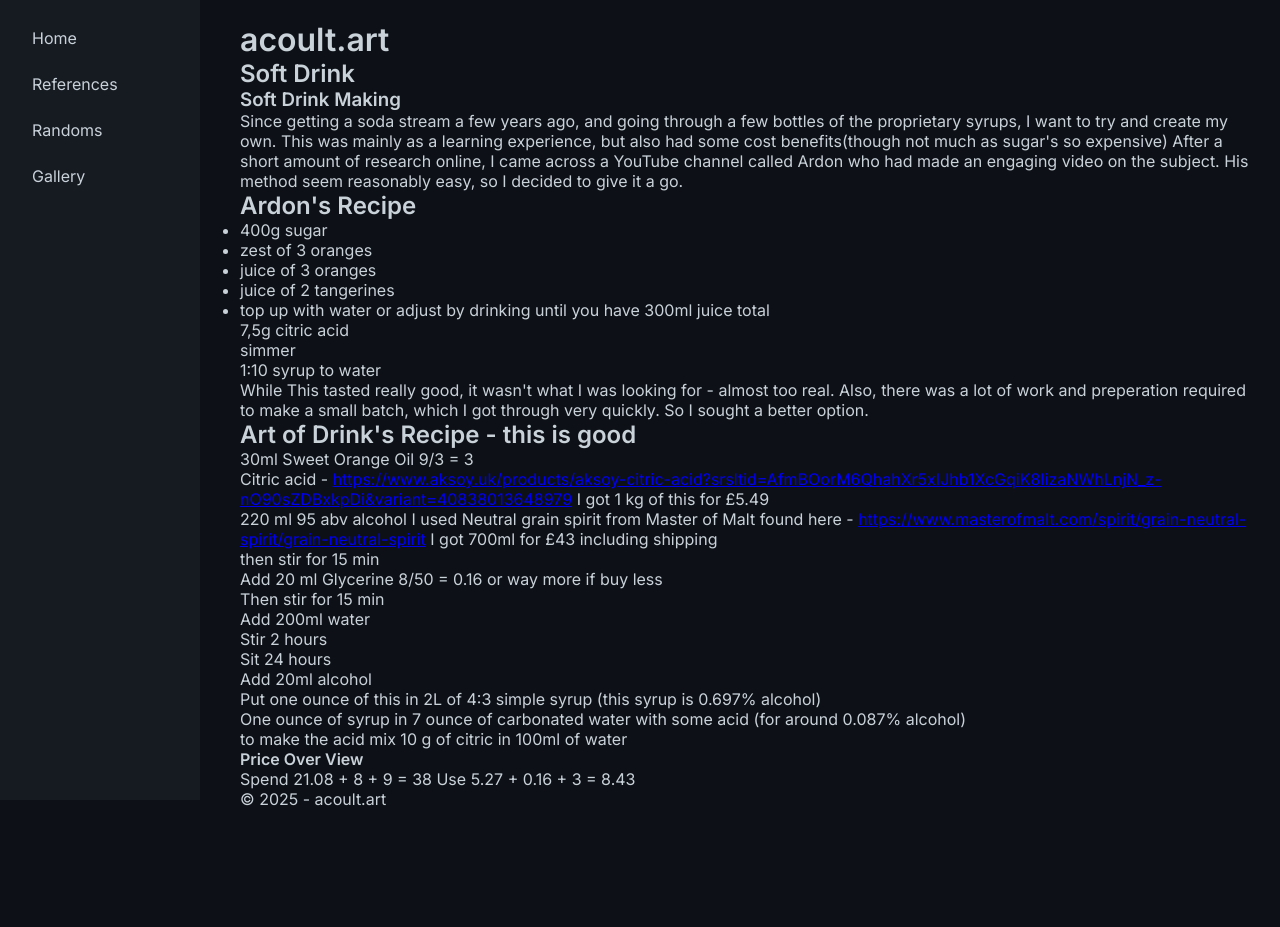
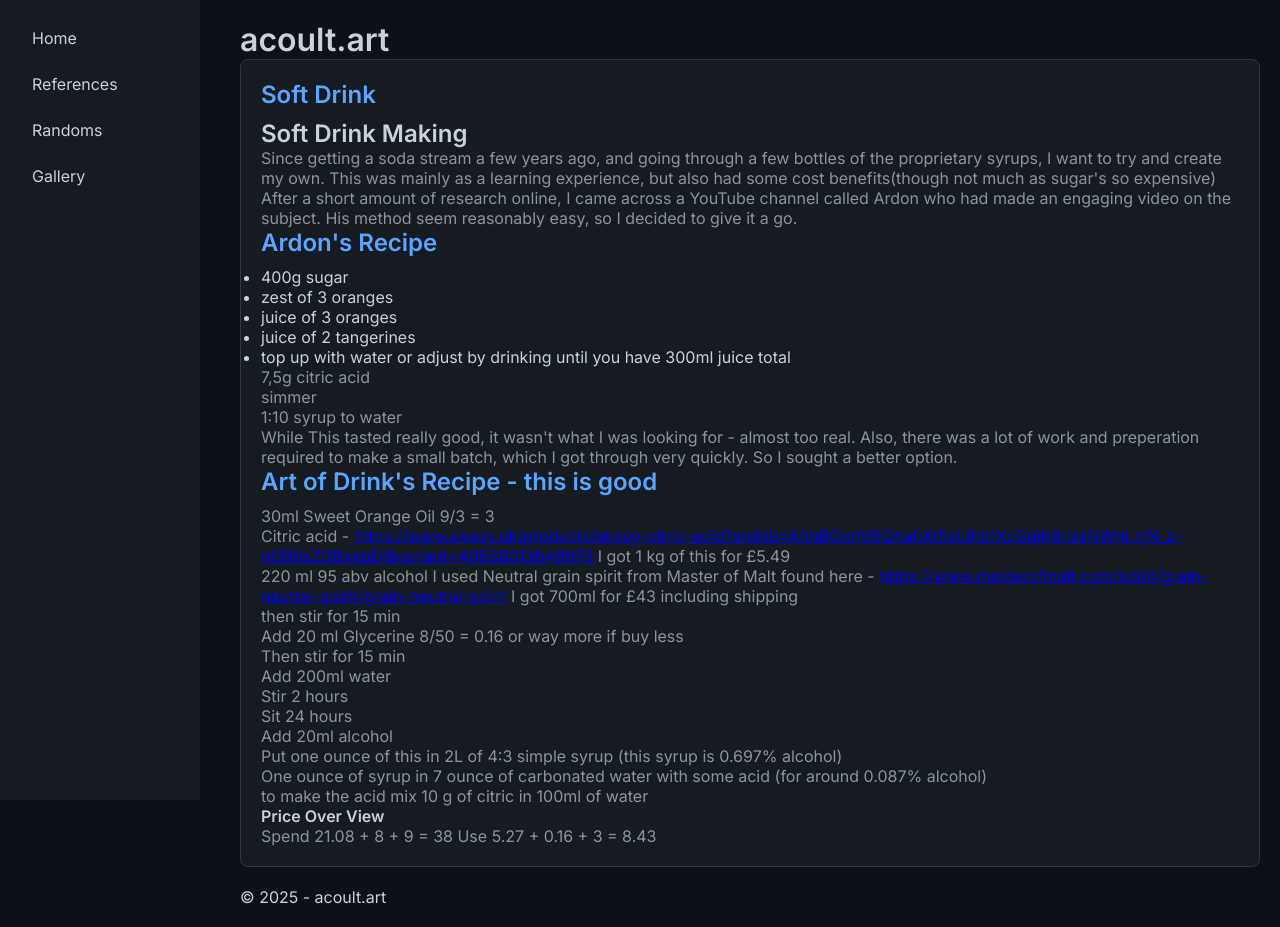
Before and after one commit to a-842/website, a Flask app: a page that uses templates/blog_post.html in a window 1280 px wide. Before the commit the page ends 806 px from the top, so only its background shows below. Run offline with Flask 3, Linux system fonts and the light colour scheme; some libraries are stand-ins or nearby versions.

Commit message:
Update blog_post.html

```diff
--- a/templates/blog_post.html
+++ b/templates/blog_post.html
@@ -1,12 +1,15 @@
 {% extends 'base.html' %}
 
-{% block title %}{{ title }} - My Retro Hub{% endblock %}
+{% block title %}{{ title }}{% endblock %}
 
 {% block content %}
-<section>
-    <h2>{{ title }}</h2>
-    <article>
-        {{ content | safe }}
-    </article>
-</section>
+
+<div class="grid single-column">
+    <div class="card">
+        <h2>{{ title }}</h2>
+        <article>
+            {{ content | safe }}
+        </article>
+    </div>
+</div>
 {% endblock %}
```
